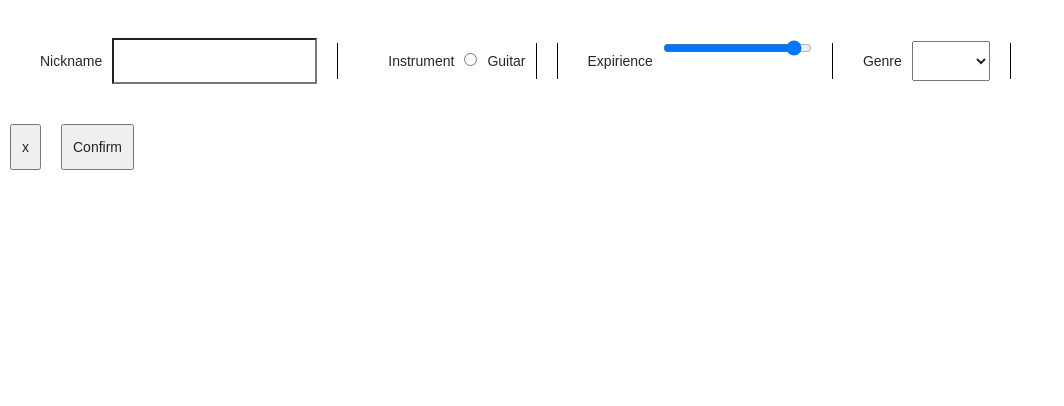
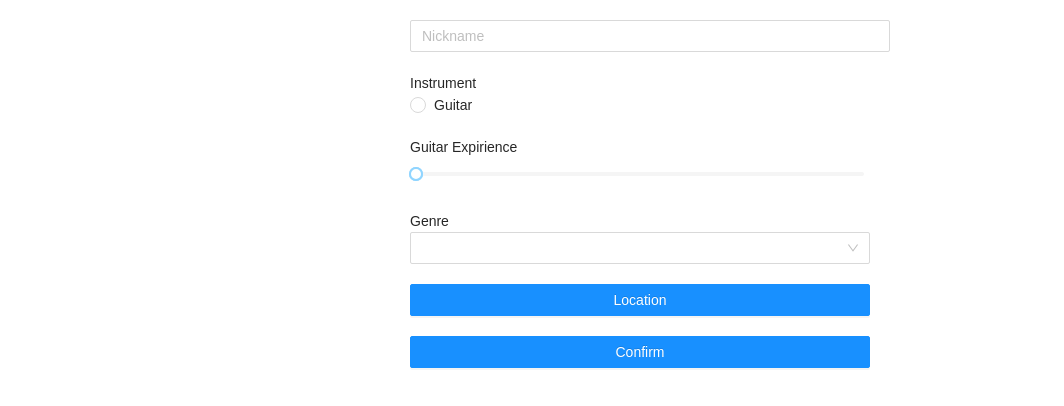
Before and after one commit to polubis/music-app, a React app in the folder apps/jam-jam/: page /form in a window 1280 px wide. Shown: the top 406 px of the page, without its empty margins (0-1064 px from the left). Built offline with nearby package versions, Linux system fonts and the light colour scheme.

Commit message:
Add design by ant-design

```diff
--- a/apps/jam-jam/src/modules/musicians-finder/components/form/Form.scss
+++ b/apps/jam-jam/src/modules/musicians-finder/components/form/Form.scss
@@ -1,12 +1,15 @@
 .form {
-    * {
-        // display: flex;
-        // flex-direction: column;
-        // width: 100px;
-        margin:10px;
-        padding: 10px;
-    }
-    label {
-        border-right: 1px solid black;
-    }
+    width: 500px;
+    height: auto;
+    padding: 10px;
+    display: flex;
+    flex-direction: column;
+    margin-left: auto;
+    margin-right: auto;
 }
+
+.element {
+    margin: 10px;
+    display: flex;
+    flex-direction: column;
+}
--- a/apps/jam-jam/src/modules/musicians-finder/components/form/Form.tsx
+++ b/apps/jam-jam/src/modules/musicians-finder/components/form/Form.tsx
@@ -1,10 +1,13 @@
 import React from "react";
+import css from "./Form.scss";
 import { UserData } from "../../models";
-import css from "./Form.scss";
 import { useUserForm } from "../../../../providers/user-form-provider";
 import { useHistory } from "react-router";
+import { Button, Select, Radio, Slider, Input } from "antd";
 
 export const Form = () => {
+  const { Option } = Select;
+
   const { data, setUserData } = useUserForm();
   const history = useHistory();
 
@@ -45,55 +48,46 @@ export const Form = () => {
 
   return (
     <div className={css.form}>
-      <form>
-        <label>
-          Nickname
-          <input
-            type="text"
+      <Input
+        className={css.element}
+        placeholder="Nickname"
         onChange={(e) => onChangeHandler(e.target.value, "nick")}
       />
-        </label>
-        <label>
-          <label>
+      <div className={css.element}>
         Instrument
-            <>
-              <input
-                type="radio"
-                name="guitar"
+        <Radio
           value="guitar"
           onChange={(e) => onChangeHandler(e.target.value, "instrument")}
+        >
+          Guitar
+        </Radio>
+      </div>
+      <div className={css.element}>
+        Guitar Expirience
+        <Slider
+          range
+          min={1}
+          max={5}
+          onChange={(e) => onChangeHandler(`${e[1]}`, "exp")}
         />
-              Guitar
-            </>
-          </label>
-        </label>
-        <label>
-          Expirience
-          <input
-            type="range"
-            min="0"
-            max="5"
-            step="1"
-            onChange={(e) => onChangeHandler(e.target.value, "exp")}
-          />
-        </label>
-        <label>
+      </div>
+      <div className={css.element}>
         Genre
-          <select onChange={(e) => onChangeHandler(e.target.value, "genre")}>
-            <option value=""></option>
-            <option value="rock">Rock</option>
-            <option value="blues">Blues</option>
-          </select>
-        </label>
-      </form>
-      <button onClick={onLocationButtonClick}>x</button>
-      <button onClick={onConfirmHandler}>Confirm</button>
-      <div>{data.nick}</div>
-      <div>{data.instrument}</div>
-      <div>{data.exp}</div>
-      <div>{data.genre}</div>
-      <div>{data.lat}</div>
-      <div>{data.lng}</div>
+        <Select onChange={(e) => console.log(e)}>
+          <Option value="rock">Rock</Option>
+          <Option value="blues">Blues</Option>
+        </Select>
+      </div>
+      <div className={css.element}>
+        <Button type="primary" onClick={onLocationButtonClick}>
+          Location
+        </Button>
+      </div>
+      <div className={css.element}>
+        <Button type="primary" onClick={onConfirmHandler}>
+          Confirm
+        </Button>
+      </div>
     </div>
   );
 };
--- /dev/null
+++ b/apps/jam-jam/src/modules/musicians-finder/components/map/Map.scss
@@ -0,0 +1,9 @@
+.map {
+    height: "500px";
+    width: "100%";
+}
+
+.pin {
+    font-size: 20px;
+    color: green;
+}
--- a/apps/jam-jam/src/modules/musicians-finder/components/map/Map.tsx
+++ b/apps/jam-jam/src/modules/musicians-finder/components/map/Map.tsx
@@ -1,6 +1,9 @@
-import React, { useState, useEffect } from "react";
+import React from "react";
 import GoogleMapReact from "google-map-react";
 import { useUserForm } from "../../../../providers/user-form-provider";
+import { SmileOutlined } from "@ant-design/icons";
+import css from "./Map.scss";
+
 interface user {
   id: string;
   lat: number;
@@ -14,7 +17,7 @@ export const Map = () => {
     zoom: 11,
   };
 
-  //temporary user database
+  //temporary users database
   const users: user[] = [
     {
       id: "0",
@@ -39,6 +42,15 @@ export const Map = () => {
   );
 };
 
-const Marker = (props: any) => {
-  return <div className="SuperAwesomePin">V</div>;
+interface MarkerProps {
+  lat: number;
+  lng: number;
+}
+
+const Marker = ({ lat, lng }: MarkerProps) => {
+  return (
+    <div className={css.pin}>
+      <SmileOutlined />
+    </div>
+  );
 };
```
Lines whose indentation alone changed are shown as unchanged.
